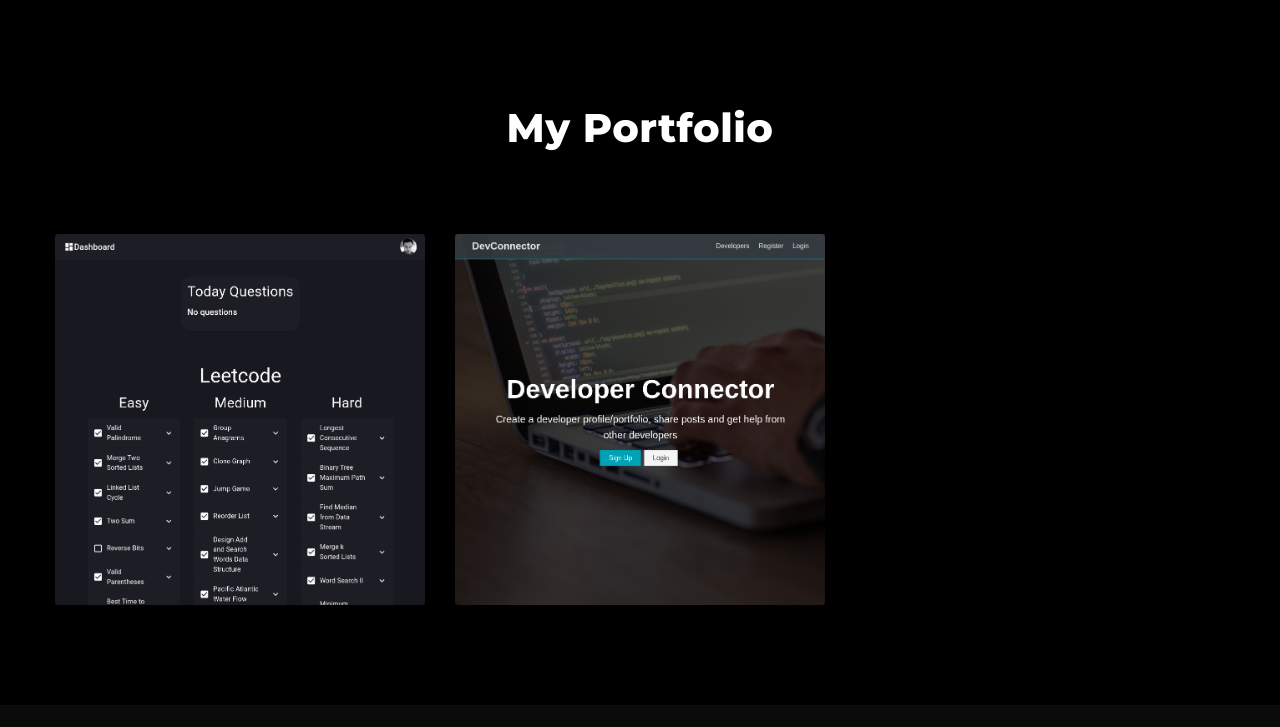
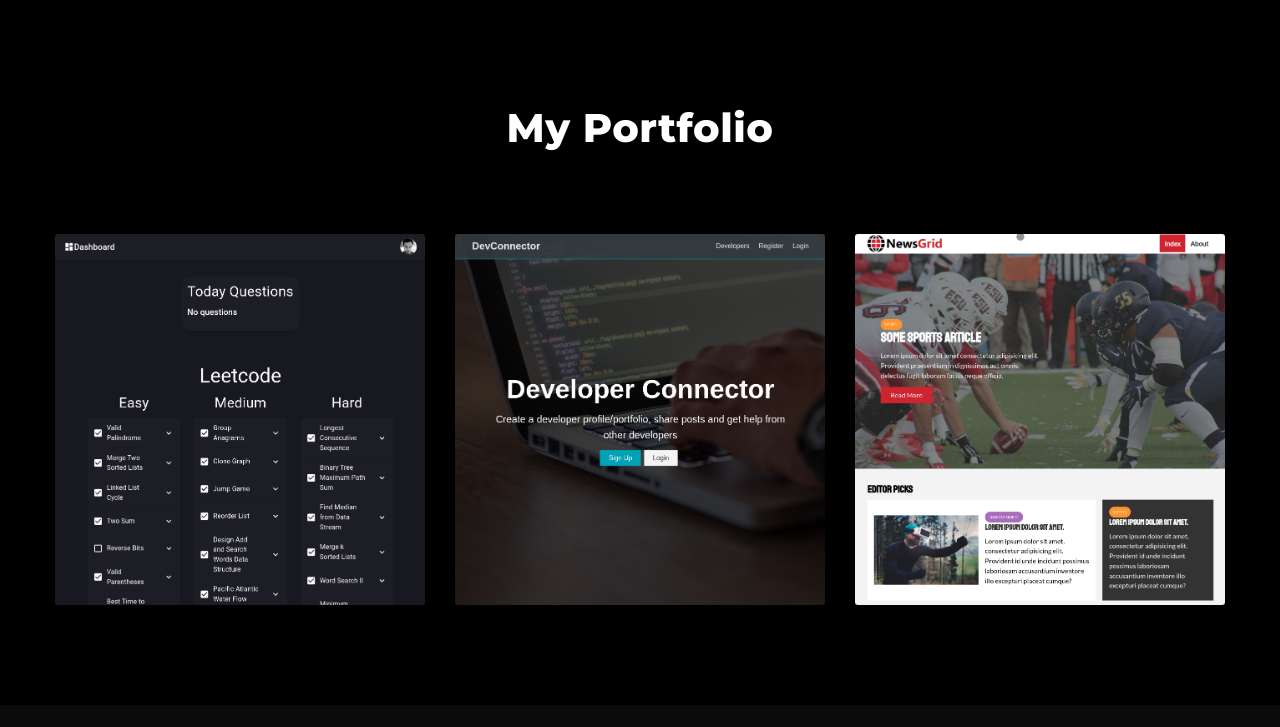
Before and after one commit to ashudeo4/ashudeo4.github.io, a plain HTML site: page index.html in a window 1280 px wide. Shown: the part 1277-2004 px from the top of the page. Drawn offline with nearby package versions, Linux system fonts and the light colour scheme; a script that the page names is missing; files whose address does not match are found by name.

Commit message:
add newsGrid project

```diff
--- a/index.html
+++ b/index.html
@@ -315,13 +315,14 @@
 						</li>
 						<li class="development">
 							<div class="list_inner">
-								<div class="image_wrap">
-									<img src="img/portfolio/600x600.jpg" alt="" />
+								<div>
+									<img src="img/portfolio/newsGrid.png" alt="" />
 									<div class="main_image"></div>
 								</div>
 								<div class="definition_portfolio">
-									<span class="first"><a class="zoom" href="img/portfolio/3.jpg">Title of project</a></span>
-									<span class="second">Category</span>
+									<span class="first"><a class="zoom" href="img/portfolio/3.jpg">News Grid</a></span>
+									<span class="second"><a style="color: white;" href="https://sad-lamarr-12c77e.netlify.app/" target="_blank">Link</a></span>
+
 								</div>
 							</div>
 						</li>
```
Also changed, not shown: img/portfolio/newsGrid.png (added).
